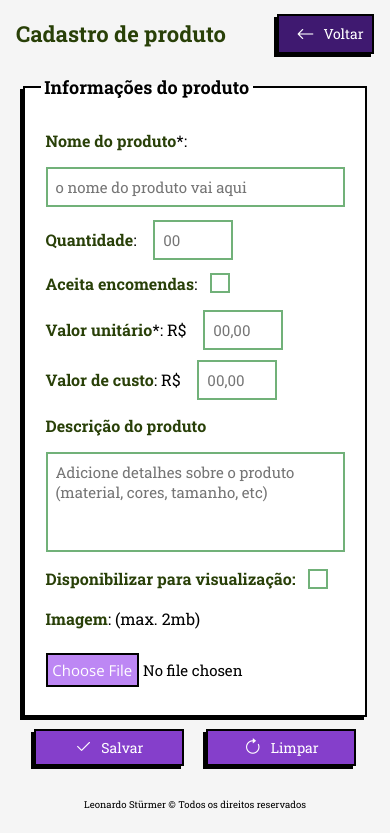
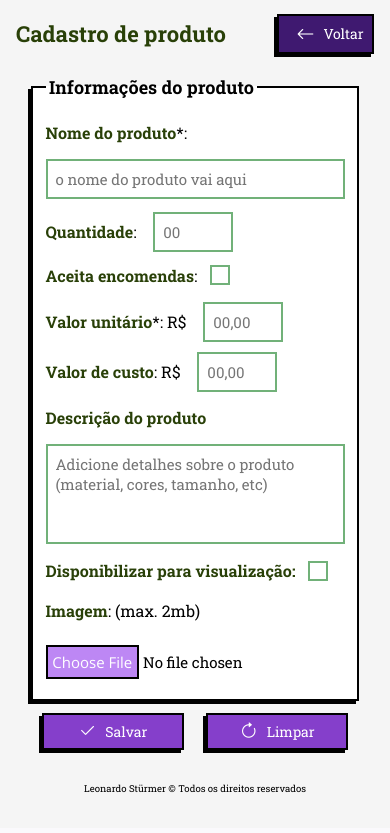
Before and after one commit to leosturmer/nize_web, a PHP site: page /php/view/gui_cadastro_produtos.php in a window 390 px wide. Shown: the part 80-913 px from the top of the page. After the commit the page ends 873 px from the top, so only its background shows below. Run offline with PHP 8.4, Linux system fonts and the light colour scheme; the visitor is signed in with stand-in values (Sample User, id 1); some libraries are stand-ins or nearby versions.

Commit message:
alteração de produto OK

```diff
--- a/css/query.css
+++ b/css/query.css
@@ -323,6 +323,10 @@
     padding: 0.5em;
     gap: 0;
   }
+
+  .span-alt-img {
+    font-size: 12px;
+  }
 }
 
 @media (max-width: 770px) {
@@ -442,6 +446,19 @@
     margin: 0 auto;
     justify-content: center;
   }
+
+  /* .alt-products-form {
+    padding: 0.8em;
+  } */
+
+  #products-form {
+    padding: 0px;
+  }
+
+  div.inner-products-form {
+    padding: 0;
+  }
+
 }
 
 /* CELULAR */
@@ -697,9 +714,7 @@
 
   /* Cadastro de produtos */
 
-  div.inner-products-form {
-    padding: 0.3em;
-  }
+
 
   div.div-inner-products {
     flex-direction: column;
--- a/css/style.css
+++ b/css/style.css
@@ -568,22 +568,23 @@ span.bi.bi-bag-plus {
   box-shadow: var(--box-shadow);
   background-color: white;
 
-  padding: 1rem;
+  padding: 0.8em;
 
-  width: max-content;
+  /* width: max-content; */
 
   display: flex;
   justify-content: center;
 
+  margin: 0 auto;
+  width: 100%;
+
   /* margin-left: 1.5rem; */
 }
 
-fieldset#products-form {
-  /* margin-left: 2em;     */
-  margin: 0 auto;
-  width: 100%;
+/* fieldset#products-form {
+
   padding: 1em;
-}
+} */
 
 .inner-products-form {
   display: flex;
@@ -667,14 +668,17 @@ fieldset#products-form {
   font-weight: bolder;
 }
 
-.descricao-produtos > textarea {
-  height: 10rem;
-}
-
 .descricao-produtos {
   display: flex;
   align-items: start;
+  flex-direction: column;
 }
+
+.descricao-produtos > textarea {
+  height: 10rem;
+  margin: 0;
+}
+
 
 /* Tela de pedidos */
 
--- a/php/view/gui_alteracao_produto.php
+++ b/php/view/gui_alteracao_produto.php
@@ -133,7 +133,7 @@ $produto = $produtoDAO->buscarPorId($id_produto);
     ?>
 
     <form action="../controller/produtoControle.php?op=alterar&id=<?php echo $produto['id_produto'] ?>" method="post" enctype="multipart/form-data" class="form-cadastro-produto form-alt-produto">
-      <fieldset id="products-form">
+      <fieldset id="products-form" class="alt-products-form">
         <legend>Informações do produto</legend>
         <div class="inner-products-form">
           <label><strong>Nome do produto</strong>*:</label>
```
